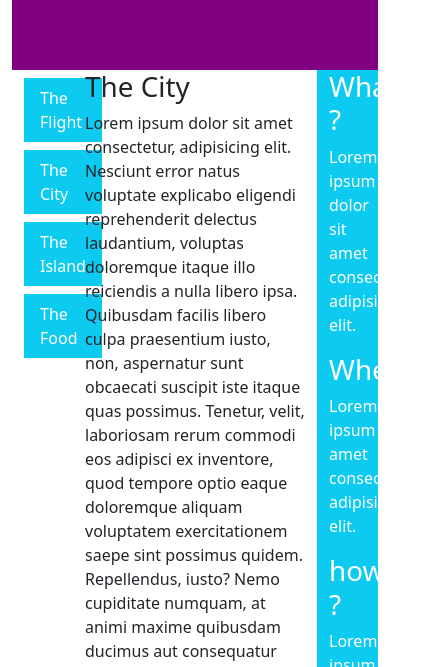
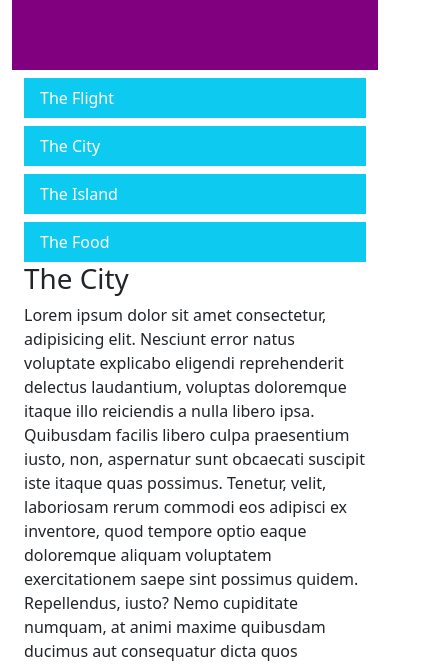
Before and after one commit to rathikalpesh/bs-5-Assignment, a plain HTML site: page index.html in a window 390 px wide. Shown: the part 130-797 px from the top of the page, 427 px wide, since content can reach past the window. Drawn offline with nearby package versions, Linux system fonts and the light colour scheme.

Commit message:
extra small device proble solve

```diff
--- a/index.html
+++ b/index.html
@@ -50,7 +50,7 @@
 
         <div class="k_main row m-0 ">
 
-            <aside class="k_aside_left col-2 k_tempb col-sm-12 col-md-2 col-lg-2">
+            <aside class="k_aside_left col-12 k_tempb col-sm-12 col-md-2 col-lg-2">
                 <ul class="nav flex-column">
                     <li class="nav-item mt-2">
                       <a class="nav-link bg-info text-white" aria-current="page" href="#">The Flight</a>
@@ -66,13 +66,13 @@
                     </li>
                   </ul>
             </aside>
-            <section class="col-8 k_tempb col-sm-12 col-md-10 col-lg-8">
+            <section class="col-12 k_tempb col-sm-12 col-md-10 col-lg-8">
 
                 <h1>The City</h1>
                 <p>Lorem ipsum dolor sit amet consectetur, adipisicing elit. Nesciunt error natus voluptate explicabo eligendi reprehenderit delectus laudantium, voluptas doloremque itaque illo reiciendis a nulla libero ipsa. Quibusdam facilis libero culpa praesentium iusto, non, aspernatur sunt obcaecati suscipit iste itaque quas possimus. Tenetur, velit, laboriosam rerum commodi eos adipisci ex inventore, quod tempore optio eaque doloremque aliquam voluptatem exercitationem saepe sint possimus quidem. Repellendus, iusto? Nemo cupiditate numquam, at animi maxime quibusdam ducimus aut consequatur dicta quos possimus in maiores facere natus sunt adipisci, praesentium porro consequuntur, odit repudiandae vero ab itaque ipsum reiciendis! Temporibus doloremque tempore pariatur reprehenderit ea architecto.</p>
 
             </section>
-            <aside class="k_aside_right col-2 k_tempb bg-info text-white col-sm-12 col-md-12 col-lg-2">
+            <aside class="k_aside_right col-12 k_tempb bg-info text-white col-sm-12 col-md-12 col-lg-2">
                 <h1>What ?</h1>
                 <p>Lorem ipsum dolor sit amet consectetur adipisicing elit.</p>
                 <h1>Where?</h1>
```
